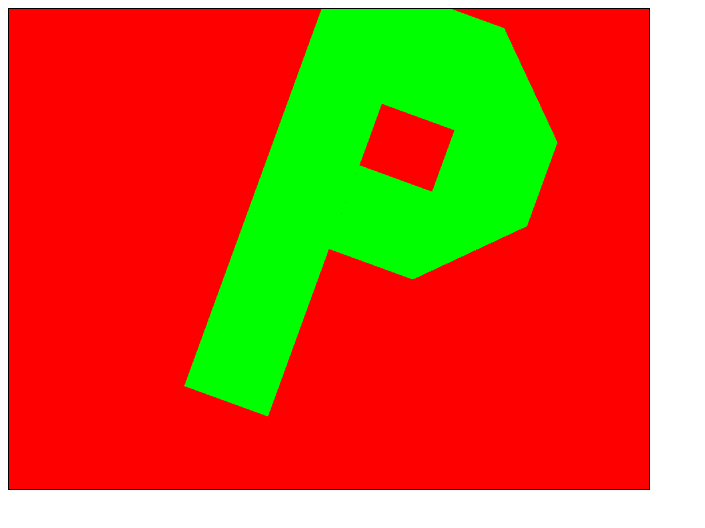
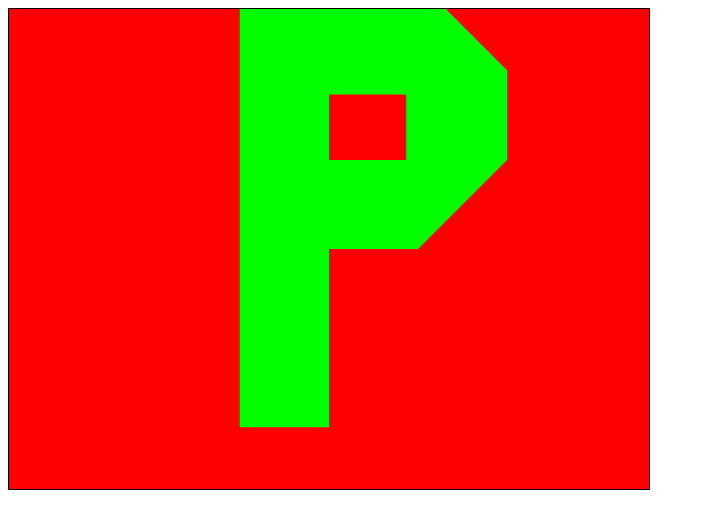
Before and after one commit to kpaczos/Sem6, a plain HTML site: page lab2/lab2.html in a window 1280 px wide. Shown: the whole page, without its empty margins (0-705 px from the left). Drawn offline with Linux system fonts and the light colour scheme.

Commit message:
Update lab2.html

```diff
--- a/lab2/lab2.html
+++ b/lab2/lab2.html
@@ -116,7 +116,7 @@ function startGL()
    0                         ,0                           ,-(zFar+zNear)/(zFar-zNear)  , -1,
    0                         ,0                           ,-(2*zFar*zNear)/(zFar-zNear) ,0.0,
   ];
-  let angle = 20.0; //Macierz transformacji świata - określenie położenia kamery
+  let angle = 0.0; //Macierz transformacji świata - określenie położenia kamery
   let uMVMatrix = [
   Math.cos(angle*Math.PI/180.0),-Math.sin(angle*Math.PI/180.0),0,0, //Macierz Rotacji
   Math.sin(angle*Math.PI/180.0),Math.cos(angle*Math.PI/180.0),0,0,
```
